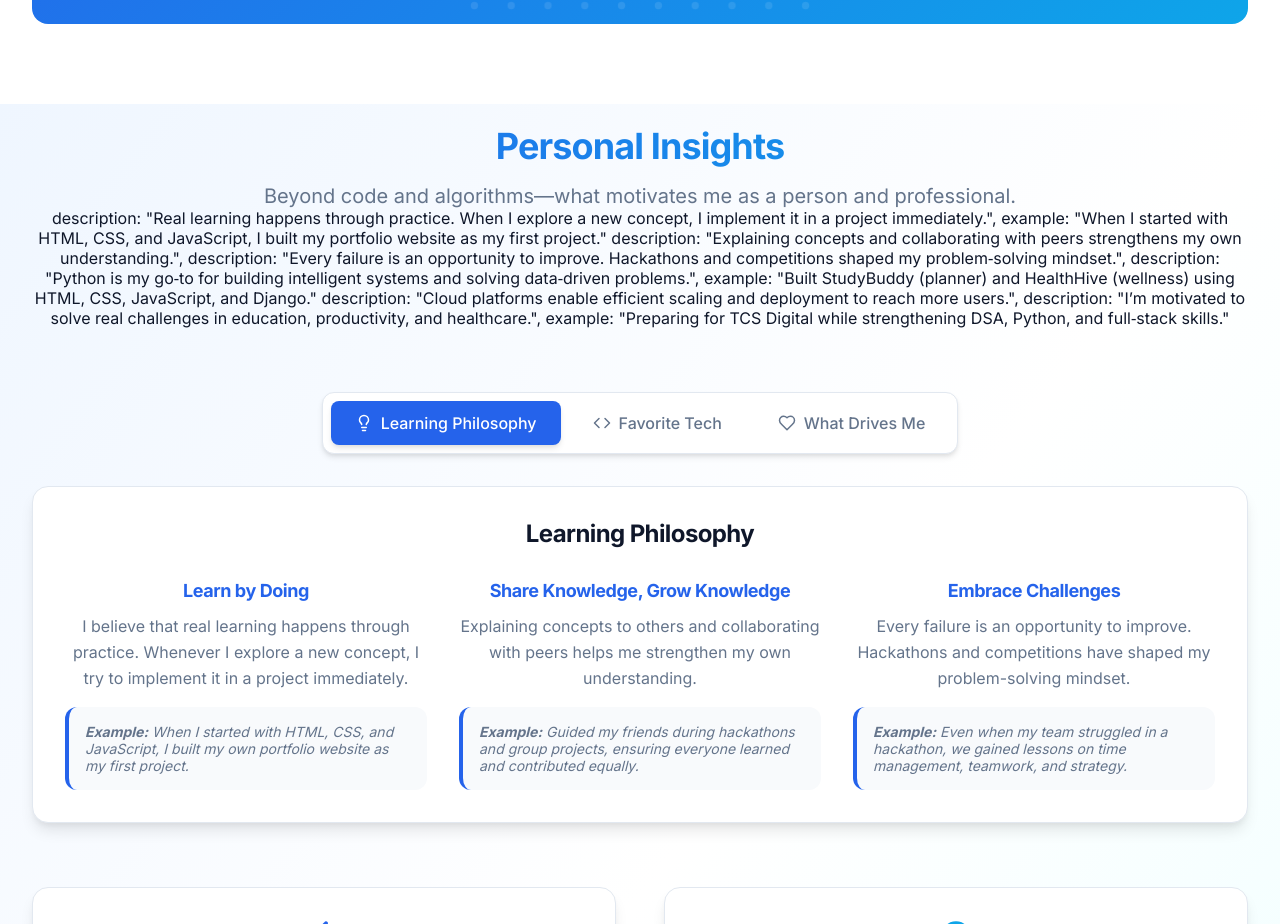
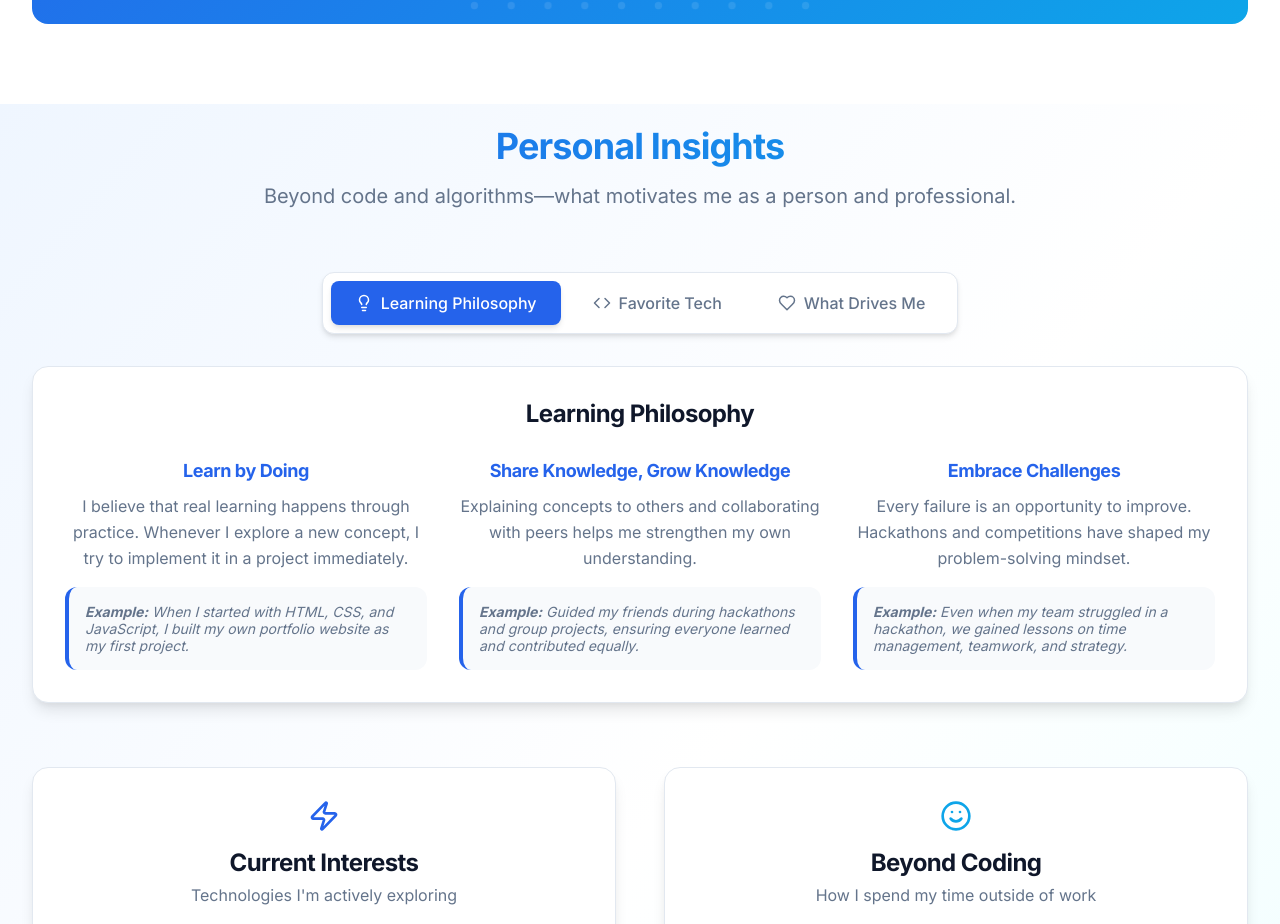
Before and after one commit to AdhishMagic/Bala-Adhish-Portfolio, a React (Vite) app: page /Bala-Adhish-Portfolio/about-professional-journey in a window 1280 px wide. Shown: the part 6537-7461 px from the top of the page. Built offline with nearby package versions, Linux system fonts and the light colour scheme.

Commit message:
Corrections

```diff
--- a/src/pages/about-professional-journey/components/PersonalSection.jsx
+++ b/src/pages/about-professional-journey/components/PersonalSection.jsx
@@ -104,15 +104,6 @@ const interests = [
           <p className="text-base sm:text-lg lg:text-xl text-text-secondary max-w-3xl mx-auto">
           Beyond code and algorithms—what motivates me as a person and professional.
           </p>
-  description: "Real learning happens through practice. When I explore a new concept, I implement it in a project immediately.",
-  example: "When I started with HTML, CSS, and JavaScript, I built my portfolio website as my first project."
-  description: "Explaining concepts and collaborating with peers strengthens my own understanding.",
-  description: "Every failure is an opportunity to improve. Hackathons and competitions shaped my problem‑solving mindset.",
-  description: "Python is my go‑to for building intelligent systems and solving data‑driven problems.",
-  example: "Built StudyBuddy (planner) and HealthHive (wellness) using HTML, CSS, JavaScript, and Django."
-  description: "Cloud platforms enable efficient scaling and deployment to reach more users.",
-  description: "I’m motivated to solve real challenges in education, productivity, and healthcare.",
-  example: "Preparing for TCS Digital while strengthening DSA, Python, and full‑stack skills."
         </div>
 
         {/* Personal Philosophy Tabs */}
```
